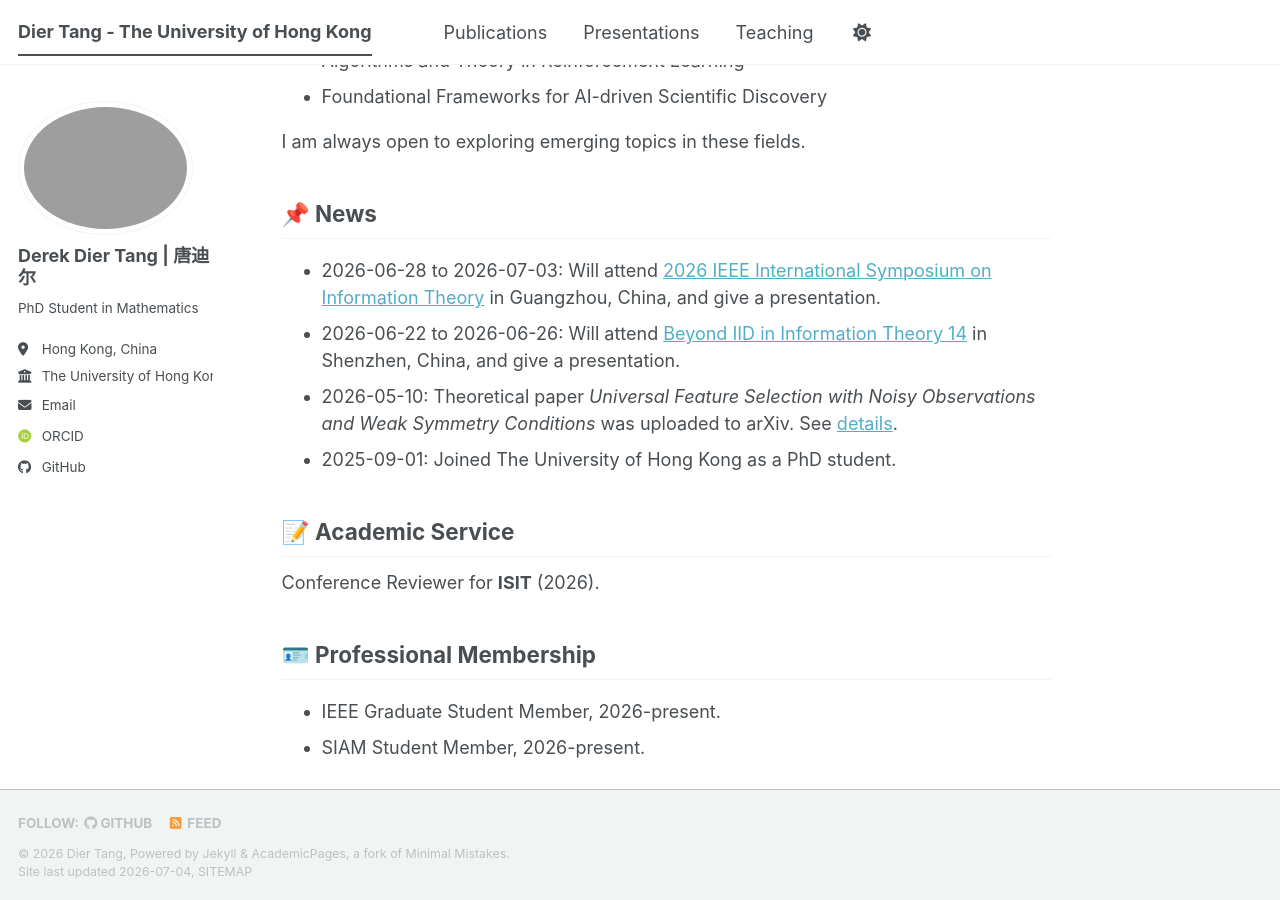
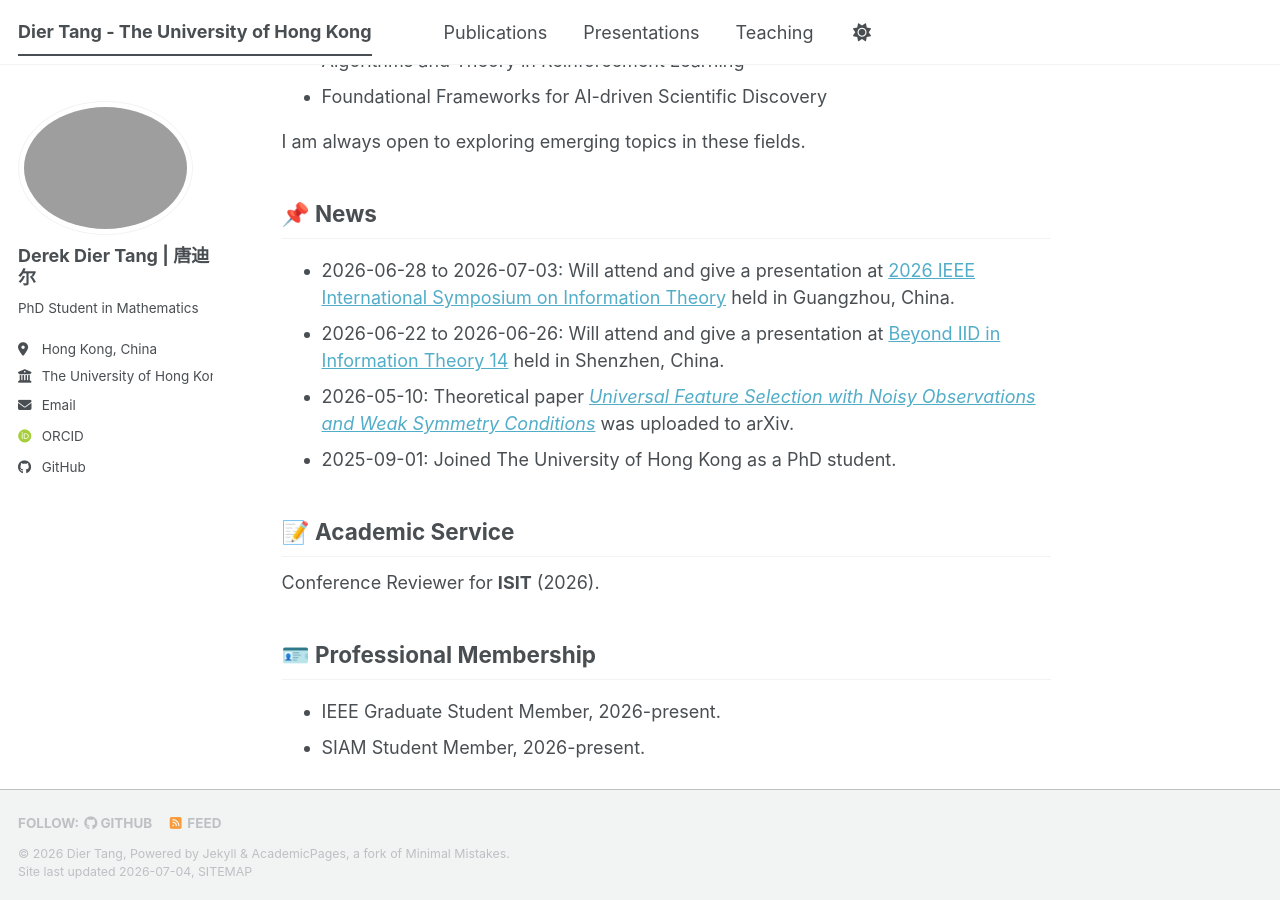
Before and after one commit to TangDier03/tangdier03.github.io, a Jekyll site: the page built from _pages/about.md, in a window 1280 px wide and 900 px high, scrolled down 350 px. Built offline with Jekyll 4.4.1, drawn with Linux system fonts in a browser that asks for light colours; some web fonts are replaced; a script bundle is joined from its source files by our own code; library files that are not in the unit come from our copies.

Commit message:
Update about.md

```diff
--- a/_pages/about.md
+++ b/_pages/about.md
@@ -22,9 +22,9 @@
 
 ## 📌 News
 
-- 2026-06-28 to 2026-07-03: Will attend [2026 IEEE International Symposium on Information Theory](https://2026.ieee-isit.org/) in Guangzhou, China, and give a presentation.
-- 2026-06-22 to 2026-06-26: Will attend [Beyond IID in Information Theory 14](https://www.beyondiid2026.com/) in Shenzhen, China, and give a presentation.
-- 2026-05-10: Theoretical paper *Universal Feature Selection with Noisy Observations and Weak Symmetry Conditions* was uploaded to arXiv. See [details](https://tangdier03.github.io/publications/Universal%20Feature%20Selection/).
+- 2026-06-28 to 2026-07-03: Will attend and give a presentation at [2026 IEEE International Symposium on Information Theory](https://2026.ieee-isit.org/) held in Guangzhou, China.
+- 2026-06-22 to 2026-06-26: Will attend and give a presentation at [Beyond IID in Information Theory 14](https://www.beyondiid2026.com/) held in Shenzhen, China.
+- 2026-05-10: Theoretical paper [*Universal Feature Selection with Noisy Observations and Weak Symmetry Conditions*](https://tangdier03.github.io/publications/Universal%20Feature%20Selection/) was uploaded to arXiv.
 - 2025-09-01: Joined The University of Hong Kong as a PhD student.
 
 
```
